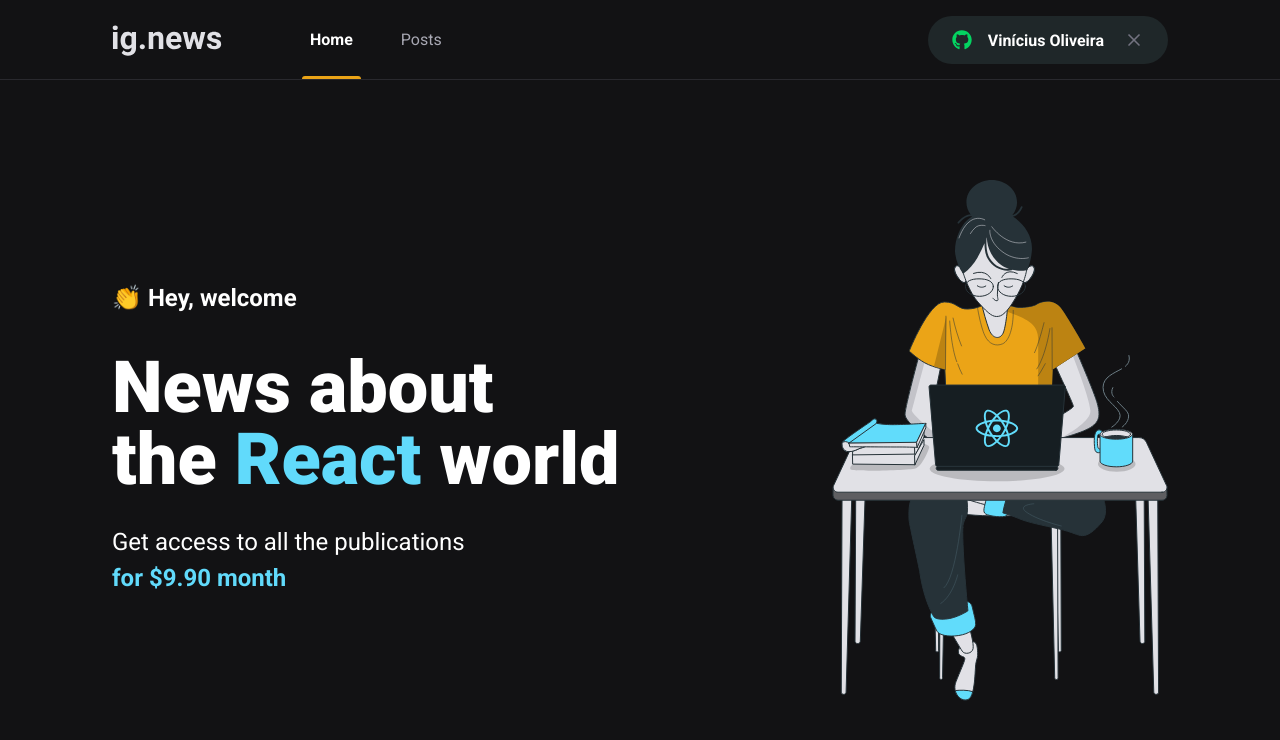
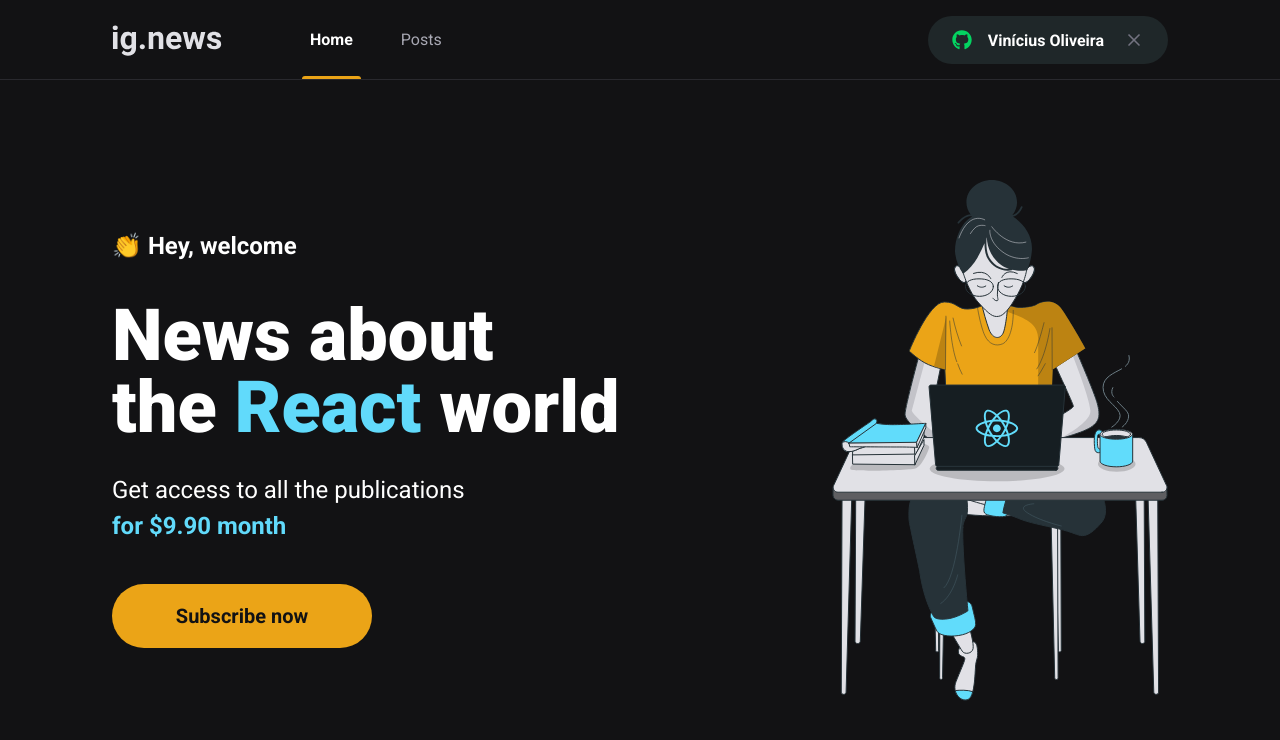
Before and after one commit to viniciusoliveiras/ig.news, a Next.js app: page / in a window 1280 px wide. Shown: the top 740 px of the page. Built offline with nearby package versions, Linux system fonts and the light colour scheme.

Commit message:
Components and Pages | SubscribeButton component

```diff
--- /dev/null
+++ b/src/components/SubscribeButton/index.tsx
@@ -0,0 +1,9 @@
+import styles from './styles.module.scss';
+
+export function SubscribeButton() {
+  return (
+    <button type='button' className={styles.subscribeButton}>
+      Subscribe now
+    </button>
+  );
+}
--- /dev/null
+++ b/src/components/SubscribeButton/styles.module.scss
@@ -0,0 +1,23 @@
+.subscribeButton {
+  height: 4rem;
+  width: 260px;
+
+  border: 0;
+  border-radius: 2rem;
+
+  background: var(--yellow-500);
+
+  color: var(--gray-900);
+  font-size: 1.25rem;
+  font-weight: bold;
+
+  display: flex;
+  align-items: center;
+  justify-content: center;
+
+  transition: filter 0.2s;
+
+  &:hover {
+    filter: brightness(0.8);
+  }
+}
--- a/src/pages/home.module.scss
+++ b/src/pages/home.module.scss
@@ -38,4 +38,8 @@
       font-weight: bold;
     }
   }
+
+  button {
+    margin-top: 2.5rem;
+  }
 }
--- a/src/pages/index.tsx
+++ b/src/pages/index.tsx
@@ -1,4 +1,5 @@
 import Head from 'next/head';
+import { SubscribeButton } from '../components/SubscribeButton';
 
 import styles from './home.module.scss';
 
@@ -19,6 +20,7 @@
             Get access to all the publications <br />
             <span>for $9.90 month</span>
           </p>
+          <SubscribeButton />
         </section>
 
         <img src='/images/avatar.svg' alt='Girl coding' />
```
